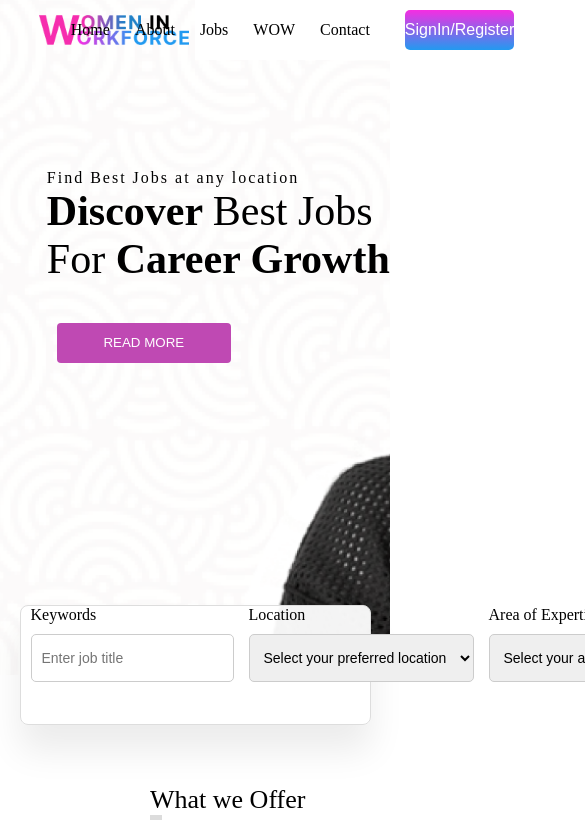
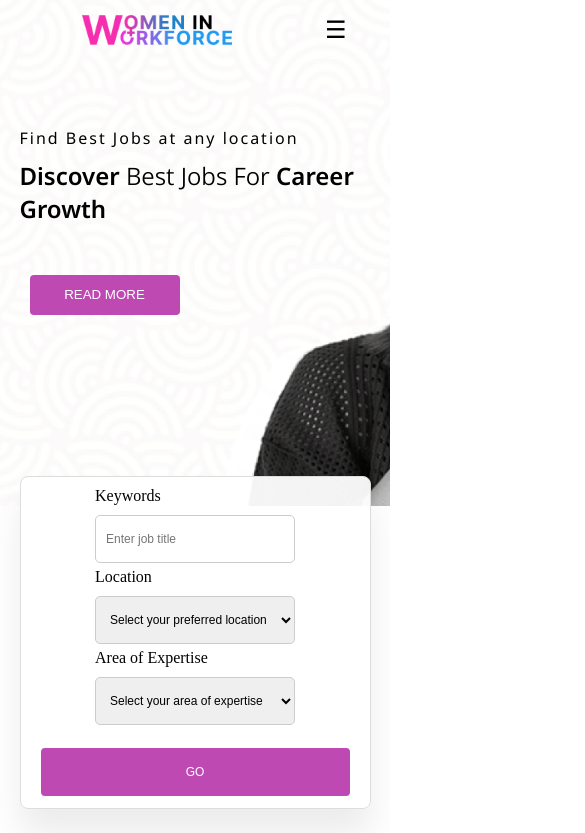
Before and after one commit to Arsh-Coding/WomenAtWork, a React (Vite) app: page / in a window 390 px wide. Shown: the top 833 px of the page, 585 px wide, since content can reach past the window. Built offline with nearby package versions, Linux system fonts and the light colour scheme.

Commit message:
made responsive

```diff
--- a/src/components/Home/Card/WomanCard.css
+++ b/src/components/Home/Card/WomanCard.css
@@ -1,7 +1,7 @@
 /* General styling */
 
 .wcTitle{
-  font-style: Zilla Slab;
+  font-family: "Zilla Slab", serif;
     margin-left: 150px;
     font-size: 26px;
     font-weight: 400;
@@ -64,3 +64,8 @@
     font-size: 0.9em;
     color: #666;
   }
+  @media (max-width : 768px) {
+    .wcTitle{
+      margin-left: 100px;
+    }
+  }
--- a/src/components/Home/Contact/Contact.css
+++ b/src/components/Home/Contact/Contact.css
@@ -1,69 +1,70 @@
+@import url('https://fonts.googleapis.com/css2?family=Noto+Sans:ital,wght@0,100..900;1,100..900&family=Zilla+Slab:ital,wght@0,300;0,400;0,500;0,600;0,700;1,300;1,400;1,500;1,600;1,700&display=swap');
 
-.contacts{
+.contacts {
   display: flex;
-    /* width: 70%; */
   padding: 20px;
   justify-content: center;
+}
 
-    /* margin: 0 auto; */
-}
-.contact-section1{
+.contact-section1 {
   display: grid;
   width: 40%;
 }
-.contact-heading{
+
+.contact-heading {
   display: grid;
   gap: 15px;
 }
-.contact-heading h3{
-    font-family: Zilla Slab;
-    /* display: grid; */
-    /* gap: 10px; */
+
+.contact-heading h3 {
+  font-family: "Zilla Slab", serif;
   font-weight: 400;
+  font-size: 26px;
 }
-.contact-heading h3::after{
+
+.contact-heading h3::after {
   content: "";
   display: block;
   background-color: #DCDCDC;
   width: 7%;
   height: 5px;
-      /* margin-bottom: -10px; */
 }
-.contact-heading p{
+
+.contact-heading p {
   max-width: 509px;
   font-size: 18px;
 }
-.contact-form{
+
+.contact-form {
   padding: 50px 0;
   max-width: 509px;
 }
-.contact-name{
+
+.contact-name {
   display: grid;
   grid-template-columns: repeat(2, 1fr);
   gap: 30px;
 }
-.contact-name input{
+
+.contact-name input {
   border: none;
-    /* font-size: 16px;
-    text-decoration: underline;
-    margin: 10px;
-    gap: 10px;   */
   border-bottom: 1px solid black;
   font-size: 16px;
   font-weight: 500;
-    padding-bottom: 5px; /* Adds space between the text and underline */
+  padding-bottom: 5px;
   margin: 10px;
   gap: 5px;
 }
-.contact-name input[name="message"]{
-  /* margin-top: 50px; */
+
+.contact-name input[name="message"] {
   padding-bottom: 50px;
   width: 205%;
 }
+
 .rectangle {
   display: grid;
   gap: 50px;
-    background-color: #BF49B3; /* Matches the purple background */
+  background-color: #BF49B3;
   padding: 30px;
   border-radius: 10px;
   color: white;
@@ -78,13 +79,10 @@
   margin-bottom: 20px;
 }
 
-  .icon img{
+.icon img {
   width: 70px;
   margin-right: 5px;
-    /* background: white; */
-    /* color: #c26cb4; */
   padding: 10px;
-    /* border-radius: 50%; */
 }
 
 .contact-item h3 {
@@ -115,9 +113,10 @@
 }
 
 .social-icons span:hover {
-    color: #f0e68c; /* Highlight color on hover */
+  color: #f0e68c;
 }
-  .contact-btn{
+
+.contact-btn {
   width: 162px;
   height: 48px;
   border: none;
@@ -126,12 +125,102 @@
   color: white;
   margin-top: 30px;
 }
-  .contact-icons{
+
+.contact-icons {
   display: flex;
   justify-content: right;
   align-items: center;
   gap: 10px;
 }
-  .contact-icons img{
+
+.contact-icons img {
   width: 30px;
 }
+
+/* Media Queries for Responsive Design */
+
+@media (max-width: 1024px) {
+  .contacts {
+    flex-direction: column;
+    align-items: center;
+  }
+
+  .contact-section1 {
+    width: 70%;
+  }
+
+  .contact-name {
+    grid-template-columns: 1fr;
+    gap: 20px;
+  }
+
+  .contact-name input[name="message"] {
+    width: 100%;
+  }
+
+  .rectangle {
+    width: 80%;
+  }
+
+  .icon img {
+    width: 50px;
+  }
+}
+
+@media (max-width: 768px) {
+  .contact-heading h3 {
+    font-size: 22px;
+  }
+
+  .contact-heading p {
+    font-size: 16px;
+  }
+
+  .rectangle {
+    padding: 20px;
+    gap: 30px;
+  }
+
+  .contact-btn {
+    width: 140px;
+    height: 40px;
+    font-size: 14px;
+  }
+
+  .social-icons span {
+    font-size: 18px;
+  }
+}
+
+@media (max-width: 480px) {
+  .contact-section1 {
+    width: 90%;
+  }
+
+  .contact-heading h3 {
+    font-size: 20px;
+  }
+
+  .contact-heading p {
+    font-size: 14px;
+  }
+
+  .rectangle {
+    padding: 15px;
+    gap: 20px;
+  }
+
+  .contact-item h3 {
+    font-size: 16px;
+  }
+
+  .contact-item p {
+    font-size: 12px;
+  }
+
+  .contact-btn {
+    width: 120px;
+    height: 36px;
+    font-size: 12px;
+  }
+}
--- a/src/components/Home/Footer/Footer.css
+++ b/src/components/Home/Footer/Footer.css
@@ -9,7 +9,7 @@
 
   .footer-container {
     display: grid;
-    grid-template-columns: repeat(auto-fit, minmax(200px, 0.18fr));
+    grid-template-columns: repeat(auto-fit, minmax(200px, 1fr));
     gap: 10px;
     margin-left: 60px;
   }
@@ -70,3 +70,8 @@
     font-size: 14px;
     color: #bbb;
   }
+  @media (max-width : 768px){
+    .footer{
+      padding: 40px;
+    }
+  }
--- a/src/components/Home/Home.css
+++ b/src/components/Home/Home.css
@@ -1,31 +1,38 @@
+@import url('https://fonts.googleapis.com/css2?family=Noto+Sans:ital,wght@0,100..900;1,100..900&display=swap');
+
 .Hero {
   display: grid;
   width: 100%;
   height: 80vh;
   position: relative;
-  /* margin-bottom: 100px; */
 }
-.hero-text{
+
+.hero-text {
   position: absolute;
   display: grid;
-  max-width: 350px;
+  max-width: 400px;
   top: 20vh;
-  /* right: 1vw; */
   left: 12vw;
 }
-.hero-text p{
+
+.hero-text p {
+  font-family: "Noto Sans", serif;
   font-size: 16px;
   font-weight: 400;
   letter-spacing: 2px;
 }
-.hero-large-text{
+
+.hero-large-text {
+  font-family: "Noto Sans", serif;
   font-weight: 600;
   font-size: 42px;
 }
-.hero-large-text .lightweight-text-hero{
+
+.hero-large-text .lightweight-text-hero {
   font-weight: 350;
 }
-.hero-btn{
+
+.hero-btn {
   width: 174px;
   height: 40px;
   border: none;
@@ -33,11 +40,18 @@
   border-radius: 4px;
   background-color: #BF49B3;
   margin: 40px 20px 20px 10px;
+  cursor: pointer;
 }
-h1{
-  font-family: Zilla Slab;
+
+.hero-btn:hover {
+  background-color: #a73c97;
+}
+
+h1 {
+  font-family: Zilla Slab, serif;
   font-weight: 400;
 }
+
 .slideshow {
   display: flex;
   position: relative;
@@ -67,19 +81,22 @@ h1{
   gap: 20px;
   top: -70px;
   width: 79%;
-  height: 120px;
+  height: auto;
   margin: 0 auto;
   margin-bottom: -10px;
-  padding: 10px;
+  padding: 20px;
   border: 1px solid #ddd;
   border-radius: 8px;
   box-shadow: 0px 26px 35px 0px rgba(0, 0, 0, 0.08);
   background-color: #FFFFFFF2;
 }
-.section p{
+
+.section p {
   margin: -10px 0 10px 0;
 }
-.search-input, .search-select {
+
+.search-input,
+.search-select {
   flex: 1;
   min-width: 200px;
   height: 48px;
@@ -109,13 +126,84 @@ h1{
   background-color: #b329e0;
 }
 
+/* Media Queries for Responsive Design */
+
+@media (max-width: 1024px) {
+  .hero-text {
+    top: 15vh;
+    left: 8vw;
+  }
+
+  .hero-large-text {
+    font-size: 36px;
+  }
+
+  .hero-btn {
+    width: 150px;
+  }
+
+  .search-box {
+    width: 85%;
+  }
+}
+
 @media (max-width: 768px) {
+  .Hero {
+    height: 70vh;
+  }
+
+  .hero-text {
+    top: 10vh;
+    left: 5vw;
+  }
+
+  .hero-large-text {
+    font-size: 28px;
+  }
+
   .search-box {
     flex-direction: column;
     width: 90%;
     gap: 15px;
+    top: -50px;
   }
-  .search-input, .search-select {
+
+  .search-input,
+  .search-select {
+    width: 100%;
+  }
+
+  .search-button {
     width: 100%;
   }
 }
+
+@media (max-width: 480px) {
+  .Hero {
+    height: 60vh;
+  }
+
+  .hero-text {
+    top: 15vh;
+    left: 5vw;
+    max-width: 90%;
+    gap: 10px;
+  }
+
+  .hero-large-text {
+    font-size: 24px;
+  }
+
+  .search-box {
+    top: -30px;
+  }
+
+  .search-input,
+  .search-select {
+    font-size: 12px;
+  }
+
+  .search-button {
+    font-size: 12px;
+  }
+}
--- a/src/components/Home/Jobs/Jobs.css
+++ b/src/components/Home/Jobs/Jobs.css
@@ -6,6 +6,7 @@
   }
 
   .header {
+    font-family: "Zilla Slab", serif;
     font-size: 24px;
     margin-left: 100px;
     font-weight: 400;
@@ -111,3 +112,21 @@
     font-size: 18px;
     font-weight: 700;
   }
+  @media (max-width : 768px){
+    .header{
+      margin-left: 50px;
+    }
+    .tabs{
+      width: 100%;
+      display: grid;
+    }
+    .categories-grid{
+      grid-template-columns: repeat(2, 1fr);
+    }
+    .category-overlay{
+      left: 0;
+      margin-left: 5px;
+      bottom: 10%;
+      height: fit-content;
+    }
+  }
--- a/src/components/Home/Navbar/Navbar.css
+++ b/src/components/Home/Navbar/Navbar.css
@@ -1,4 +1,4 @@
-.navbar{
+.navbar {
     position: absolute;
     display: flex;
     align-items: center;
@@ -6,17 +6,19 @@
     height: 60px;
     z-index: 10;
   }
-.logo{
+
+  .logo {
     display: flex;
-    /* justify-content: center; */
     padding-left: 10vw;
     align-items: center;
     width: 50%;
   }
-.logo img{
+
+  .logo img {
     width: 150px;
   }
-.navLinks{
+
+  .navLinks {
     height: 100%;
     width: 50%;
     display: flex;
@@ -24,41 +26,71 @@
     align-items: center;
     gap: 35px;
     background-color: white;
+    transition: transform 0.3s ease-in-out;
   }
-.Links{
+
+  .navLinks.active {
     display: flex;
-    justify-content: center;
-    /* margin-left: auto; */
-    align-items: center;
+    transform: translateX(0);
   }
-.Links ul{
-    /* background-color: antiquewhite; */
-    max-width: 400px;
-    list-style-type: none;
-    display: flex;
-    gap: 25px;
-}
-.Links li:hover{
-    cursor: pointer;
-    color: #F62DE2;
-    text-decoration: underline;
-}
-.navLinks button{
+
+  .navLinks button {
     width: 170px;
     height: 40px;
     font-size: 16px;
     border-radius: 5px;
     border: none;
     color: white;
-    /* background: linear-gradient(
-    #F62DE2 100%,
-    #229AF0 100%,
-  ); */
     background-image: linear-gradient(#F62DE2, #229AF0);
   }
-.navLinks button:hover{
+
+  .navLinks button:hover {
     color: aqua;
-    /* font-size: 20px; */
     cursor: pointer;
     background-image: linear-gradient(#c241b7, #6493b7);
   }
+
+  .Links ul {
+    max-width: 400px;
+    list-style-type: none;
+    display: flex;
+    gap: 25px;
+  }
+
+  .Links li:hover {
+    cursor: pointer;
+    color: #F62DE2;
+    text-decoration: underline;
+  }
+
+  .hamburger {
+    display: none;
+    font-size: 24px;
+    cursor: pointer;
+    /* padding-right: 10vw; */
+  }
+
+  /* Responsive Styles */
+  @media (max-width: 768px) {
+    .navbar{
+        justify-content: space-around;
+    }
+    .navLinks {
+      display: none;
+      flex-direction: column;
+      position: absolute;
+      top: 60px;
+      right: 0;
+      width: 100%;
+      background-color: white;
+      padding: 10px 0;
+    }
+
+    .navLinks.active {
+      display: flex;
+    }
+
+    .hamburger {
+      display: block;
+    }
+  }
--- a/src/components/Home/Navbar/Navbar.jsx
+++ b/src/components/Home/Navbar/Navbar.jsx
@@ -1,13 +1,20 @@
-import React from 'react'
-import './Navbar.css'
+import React, { useState } from 'react';
+import './Navbar.css';
+
 const Navbar = () => {
+  const [menuOpen, setMenuOpen] = useState(false);
+
+  const toggleMenu = () => {
+    setMenuOpen(!menuOpen);
+  };
+
   return (
     <>
       <div className='navbar'>
         <div className='logo'>
-            <img src="./logo.png" alt="" />
+          <img src='./logo.png' alt='Logo' />
         </div>
-        <div className='navLinks'>
+        <div className={`navLinks ${menuOpen ? 'active' : ''}`}>
           <div className='Links'>
             <ul>
               <li>Home</li>
@@ -19,9 +26,12 @@ const Navbar = () => {
           </div>
           <button>SignIn/Register</button>
         </div>
+        <div className='hamburger' onClick={toggleMenu}>
+          &#9776; {/* Hamburger Icon */}
+        </div>
       </div>
     </>
-  )
-}
+  );
+};
 
-export default Navbar
+export default Navbar;
```
Also changed, not shown: src/components/Home/SectionWithVideoSlider/SectionWithVideoSlider.css (+89 -10 lines). Lines whose indentation alone changed are shown as unchanged.
